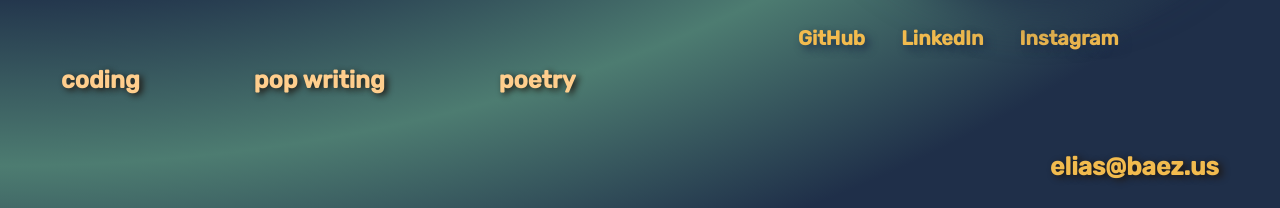
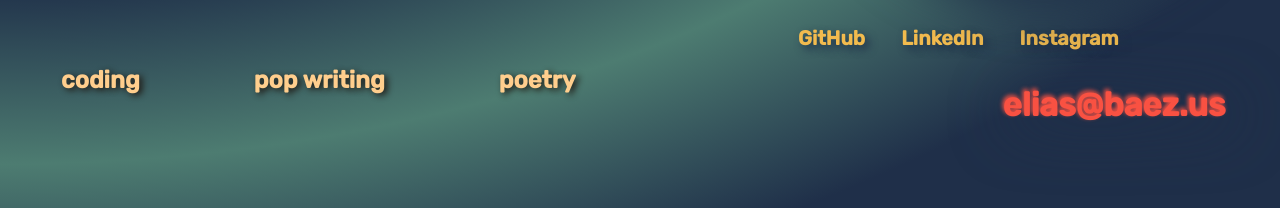
Before and after one commit to baezus/dreamhost-baezus, a React (Create React App) app in the folder client/: page / in a window 1280 px wide. In both pictures the pointer is over the button "elias@baez.us". Shown: the part 591-799 px from the top of the page. Built offline with nearby package versions, Linux system fonts and the light colour scheme; a web font is replaced by a local one.

Commit message:
fixed email address

```diff
--- a/client/src/styles/App.scss
+++ b/client/src/styles/App.scss
@@ -68,7 +68,7 @@ button.button.is-rounded:focus {
   text-shadow: 3px 2px 6px $five;
 }
 
-button.button.is-rounded.is-size-5-mobile.is-pulled-right {
+button.button.is-rounded.is-hidden-mobile.is-pulled-right {
   position: absolute;
   bottom: 1.5em;
   right: 1.0em;
@@ -82,14 +82,13 @@ button.button.is-rounded.is-size-5-mobile.is-pulled-right {
   transition: .75s ease-in-out;
 }
 
-button.button.is-rounded.is-size-5-mobile.is-pulled-right.grow:hover {
+button.button.is-rounded.is-hidden-mobile.is-pulled-right.grow:hover {
   color: $three;
   text-shadow: -1px -1px 3px $three;
   filter: drop-shadow(5px 5px 20px $one);
-  // font-size: 1.5em;
-  -webkit-transform: scale(1.5) translateX(-2.0em) translateY(-.5em);
-  -ms-transform: scale(1.5) translateX(-2.0em) translateY(-.5em);
-  transform: scale(1.5) translateX(-2.0em) translateY(-.5em);
+  -webkit-transform: scale(1.5) translateX(-.50em) translateY(-.75em);
+  -ms-transform: scale(1.5) translateX(-.50em) translateY(-.75em);
+  transform: scale(1.5) translateX(-.50em) translateY(-.75em);
 
 }
 
```
Also changed, not shown: 1 other file (tests, documents, lock files or other folders).
